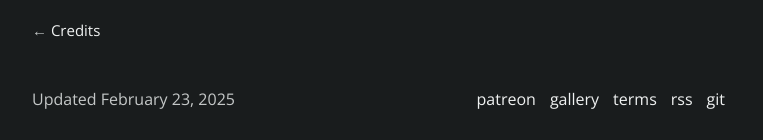
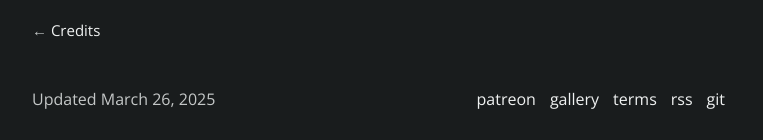
Before and after one commit to schizoidnightmares/schizoidnightmares.com, a Jekyll site: the page built from credits/contributors.md, in a window 1280 px wide and 900 px high, scrolled down 3472 px. Shown: the part 757-897 px from the top of the window, without its empty margins (258-1021 px from the left). Built offline with Jekyll 4.4.1, drawn with Linux system fonts in a browser that asks for light colours.

```diff
--- a/credits/contributors.md
+++ b/credits/contributors.md
@@ -1,7 +1,7 @@
 ---
 title: Contributors - Credits
 description: Those who help(ed) directly or indirectly to make my work possible
-last_modified_at: February 23, 2025
+last_modified_at: March 26, 2025
 return: Credits
 return-url: /credits/
 ---
```
